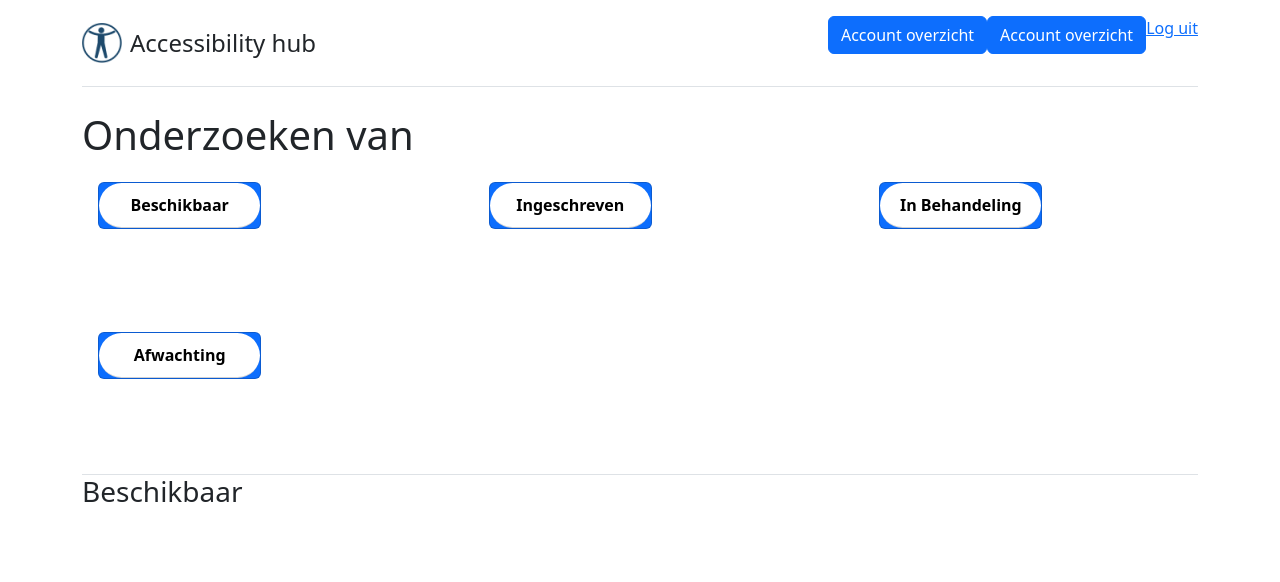
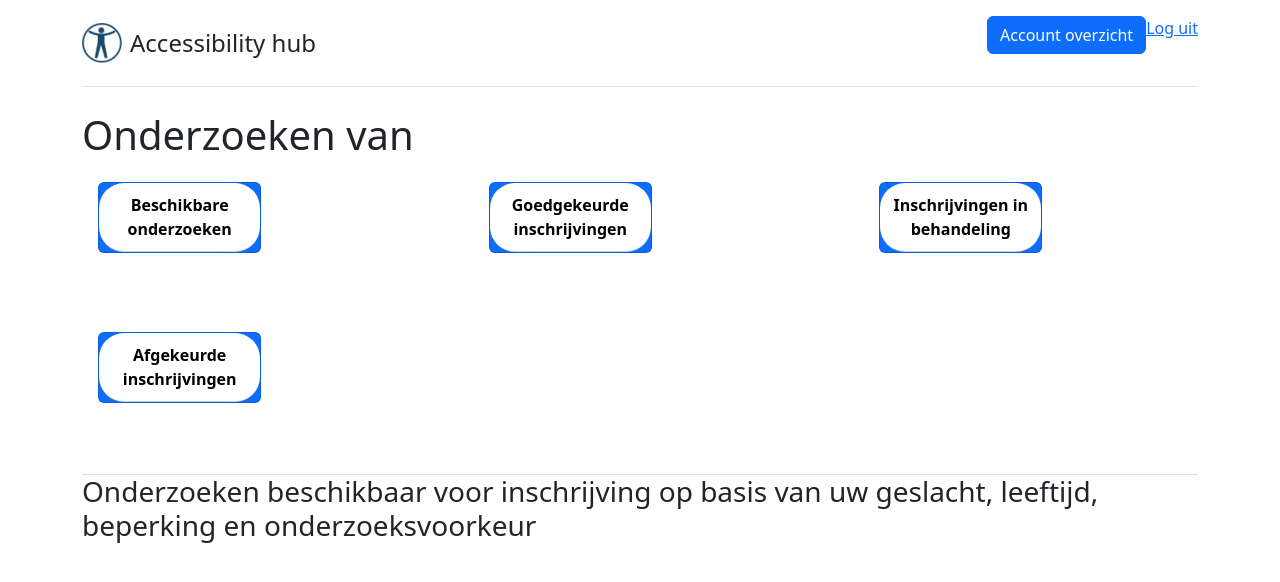
Before and after one commit to Wout-0981216/WP3-API-Testing, a Flask app: page /ervaringsdeskundige/onderzoek_overzicht in a window 1280 px wide. Shown: the top 582 px of the page. Run offline with Flask 3, Linux system fonts and the light colour scheme; the visitor is signed in with stand-in values (Sample User, id 1); data comes from the database, SQL or seed files in the repository; both versions use the stored data as it was after the commit; data that the repository does not hold is empty; some libraries are stand-ins or nearby versions.

Commit message:
Big changes to ervaringsdeskundige overview page

```diff
--- a/main/ervaringsdeskundige.py
+++ b/main/ervaringsdeskundige.py
@@ -14,7 +14,7 @@ def before_ervaringsdeskundige_request():
     flash('U bent niet bevoegd deze pagina te bekijken')
     return redirect(url_for('auth.index'))
 
-def gereigisteerde_onderzoek_belong_to_evd (onderzoed_id):
+def geregisteerde_onderzoek_belong_to_evd (onderzoed_id):
     gergesteerde_onderzoek = get_gere_onderzoek_by_evd_id(session['evd']["id"])
     for go in gergesteerde_onderzoek:
         if go["onderzoek_id"] == onderzoed_id:
@@ -33,27 +33,24 @@ def haal_onderzoek(status):
     # check if status is valie
     newStatus = 'beschikbaar' if status is None else str(status)
     if  newStatus == 'beschikbaar':
-      beschikbaarOnderzoeks = get_onderzoek( session["evd"],{'beschikbaar':True})
-      geregisteeredOnderzoek = get_geregisteered_onderzoek({'ervaringsdeskundige_id':session['evd']["id"] , 'status': 'beschikbaar'})
+      beschikbaarOnderzoeken = get_onderzoek(session["evd"])
+      geregisteeredOnderzoek = get_geregisteered_onderzoek(session['evd']["id"], status)
       # uitsluiten van geregisteeredOnderzoek
       ids_to_exclude = {obj["id"] for obj in geregisteeredOnderzoek}
-      result = [obj for obj in beschikbaarOnderzoeks if obj["id"] not in ids_to_exclude]
+      result = [obj for obj in beschikbaarOnderzoeken if obj["id"] not in ids_to_exclude]
       return jsonify(result)
     else:
-      onderzoeken = get_geregisteered_onderzoek({'ervaringsdeskundige_id':session['evd']["id"], 'status': newStatus})
+      onderzoeken = get_geregisteered_onderzoek(session['evd']["id"], newStatus)
       return jsonify(onderzoeken)
 
 @ervaringsdeskundige_blueprint.route('/ervaringsdeskundige/inschrijven_onderzoek', methods=['PUT', 'POST'])
 def inschrijven_onderzoek_route():
-    # TO DO get beheereder_id
-    # TO DO implementeer ervaringsdeskundige AUTH en beheereder
-    inschrijven_onderzoek(session['evd']["id"], request.json["id"], 1, 'nieuw', datetime.now() )
+    inschrijven_onderzoek(session['evd']["id"], request.json["id"], None, 'nieuw', None )
     return jsonify(request.json)
 
 @ervaringsdeskundige_blueprint.route('/ervaringsdeskundige/uitschrijven_onderzoek', methods=['PUT', 'POST'])
 def uitschrijven_onderzoek_route():
-    # check if the evd has access to the registed resarch
-    if gereigisteerde_onderzoek_belong_to_evd(request.json['id']):
+    if geregisteerde_onderzoek_belong_to_evd(request.json['id']):
         uitschrijven_onderzoek(request.json['id'])
         return jsonify(request.json)
     else: return render_template('login_evd.html')
--- a/main/static/javascript/ervaringsdeskundige.js
+++ b/main/static/javascript/ervaringsdeskundige.js
@@ -14,7 +14,7 @@ const getResearches = (type = 'beschikbaar') => {
     .then((jsonResponse) => {
       if (jsonResponse.length > 0) {
         console.log(jsonResponse);
-        console.log(JSON.stringify(jsonResponse) !== JSON.stringify(lastResponse[type]))
+        console.log(JSON.stringify(jsonResponse) == JSON.stringify(lastResponse[type]))
         if (JSON.stringify(jsonResponse) !== JSON.stringify(lastResponse[type])) {
           console.log("response");
           lastResponse[type] = jsonResponse;
@@ -22,11 +22,12 @@ const getResearches = (type = 'beschikbaar') => {
           $(`#aantal-${type}-onderzoeken`).text(lastResponse[type].length)
           console.log({ lastResponse });
           let listItems = '';
+          researchtype = type;
           lastResponse[type].forEach((element, index) => {
             let typeButton = type == 'beschikbaar' ? `<button  onclick='deelname(event)'
                           id=onderzoek-id-${element.id}
                           type="button" class="btn btn-primary">Inschrijven</button>
-                         ` : `<button  onclick='uitschrijven(event)'
+                         ` : `<button  onclick='uitschrijven(event, researchtype)'
                           id=onderzoek-id-${element.id}
                           type="button" class="btn btn-danger">Uitschrijven</button>
                          `
@@ -35,6 +36,14 @@ const getResearches = (type = 'beschikbaar') => {
                           <span><i> ${index + 1} <i/> ${element.titel} </span>
                           <div>
                               <p>${element.beschrijving}</p>
+                              <p>Beschikbaar van: ${element.datum_vanaf} tot: ${element.datum_tot}</p>
+                              <p>Onderzoekstype: ${element.type_onderzoek}</p>
+                              <p>Locatie: ${element.locatie}</p>
+                              <p>Leeftijds doelgroep: ${element.doelgroep_leeftijd_van}-${element.doelgroep_leeftijd_tot}</p>
+                              <p>Beperking doelgroep: ${element.doelgroep_beperking}</p>
+                              <p>Onderzoek van: ${element.organisatie_id}</p>
+                              <p>Met beloning: ${element.met_beloning}</p>
+                              <p>Beloning(indien van toepassing): ${element.beloning}</p>
                           </div>
                           ${typeButton}
                           </li>`
@@ -42,24 +51,30 @@ const getResearches = (type = 'beschikbaar') => {
           $(`#list-${type}`).html(listItems);
         }
       } else {
-        $(`#list-${type}`).html(`<li>No Research found </li>`);
+        $(`#list-${type}`).html(`<li> Geen onderzoeken gevonden </li>`);
       }
     })
     .catch((error) => { });
 };
 
-function uitschrijven() {
-  const resultConfirm = confirm("Bent u zeker! ");
+function uitschrijven(event, type) {
+  const resultConfirm = confirm("Weet u het zeker? ");
   console.log({ resultConfirm });
   if (event && event.target) {
     const id = event.target.id.replace('onderzoek-id-', '');
-    console.log(id);
-    const clickedResearch = lastResponse.geregisteered.filter((element) => {
+    console.log(type, event);
+
+    if (type ==  "nieuw"){response = lastResponse.nieuw}
+    else if(type == "goedgekeurd"){response = lastResponse.goedgekeurd}
+    else if(type == "afgekeurd"){response = lastResponse.afgekeurd};
+
+    const clickedResearch = response.filter((element) => {
       if (element.id == id) {
         return true;
       }
       return false;
     });
+
     console.log({ clickedResearch });
     $.ajax({
       url: "http://127.0.0.1:5000/ervaringsdeskundige/uitschrijven_onderzoek",
@@ -139,7 +154,7 @@ $(document).ready(() => {
     }
   }
 
-  const TAB_LIST = ["beschikbaar", "geregisteered", "afgekeurde", "afwachting"];
+  const TAB_LIST = ["beschikbaar", "goedgekeurd", "nieuw", "afgekeurd"];
   for (let i = 0; i < TAB_LIST.length; i++) {
     const tab = TAB_LIST[i];
     $(`#${tab}-href`).on("click", () => {
--- a/main/templates/onderzoek_overzicht.html
+++ b/main/templates/onderzoek_overzicht.html
@@ -1,10 +1,6 @@
 {% extends 'base.html' %} {% block head %}
 <link href="/static/css/ervaringsdeskundige.css" rel="stylesheet" />
 <script src="/static/javascript/ervaringsdeskundige.js"></script>
-{% endblock %}
-
-{% block header %}
-<a href="{{ url_for('ervaringsdeskundige.view_account_details') }}" class="btn btn-primary mb-3">Account overzicht</a>
 {% endblock %}
 
 {% block content %}
@@ -18,7 +14,7 @@
       <div class="col-md-4">
         <a href="#beschikbaar" id="beschikbaar-href" role="tab" data-toggle="tab" class="nav-link">
           <div class="card text-white bg-primary mb-3 clickable-card ">
-            <div class="card-header">Beschikbaar</div>
+            <div class="card-header">Beschikbare onderzoeken</div>
             <!-- <div class="card-body">
               <h5 class="card-title">Aantal Beschikbaar Onderzoeken: <span id="aantal-beschikbaar-onderzoeken">3</span>
               </h5>
@@ -28,9 +24,9 @@
       </div>
 
       <div class="col-md-4">
-        <a href="#geregisteered" id="geregisteered-href" role="tab" data-toggle="tab" class="nav-link">
+        <a href="#goedgekeurd" id="goedgekeurd-href" role="tab" data-toggle="tab" class="nav-link">
           <div class="card text-white bg-primary mb-3 clickable-card">
-            <div class="card-header">Ingeschreven</div>
+            <div class="card-header">Goedgekeurde inschrijvingen</div>
             <!-- <div class="card-body">
               <h5 class="card-title">Aantal Geregisteered (goedgekeured) onderzoeken: <span
                   id="aantal-gregisteered-onderzoeken">3</span></h5>
@@ -39,11 +35,10 @@
         </a>
       </div>
 
-
       <div class="col-md-4">
-        <a href="#afgekeurde" id="afgekeurde-href" role="tab" data-toggle="tab" class="nav-link">
+        <a href="#nieuw" id="nieuw-href" role="tab" data-toggle="tab" class="nav-link">
           <div class="card text-white bg-primary mb-3 clickable-card">
-            <div class="card-header">In Behandeling</div>
+            <div class="card-header">Inschrijvingen in behandeling</div>
             <!-- <div class="card-body">
               <h5 class="card-title">Aantal afgekeurde (goedgekeured) onderzoeken: <span
                   id="aantal-afgekeurde-onderzoeken">3</span></h5>
@@ -52,13 +47,10 @@
         </a>
       </div>
 
-
-
-
       <div class="col-md-4">
-        <a href="#afwachting" id="afwachting-href" role="tab" data-toggle="tab" class="nav-link">
+        <a href="#afgekeurd" id="afgekeurd-href" role="tab" data-toggle="tab" class="nav-link">
           <div class="card text-white bg-primary mb-3 clickable-card">
-            <div class="card-header">Afwachting</div>
+            <div class="card-header">Afgekeurde inschrijvingen</div>
             <!-- <div class="card-body">
               <h5 class="card-title">Aantal afwachting (goedgekeured) onderzoeken: <span
                   id="aantal-afwachting-onderzoeken">3</span></h5>
@@ -66,40 +58,32 @@
           </div>
         </a>
       </div>
-
-
     </ul>
-
-
 
     <div class="tab-content">
       <div class="tab-pane active" role="tabpanel" id="beschikbaar">
-        <h3> Beschikbaar </h3>
+        <h3> Onderzoeken beschikbaar voor inschrijving op basis van uw geslacht, leeftijd, beperking en onderzoeksvoorkeur </h3>
 
         <ul id="list-beschikbaar">
         </ul>
       </div>
-      <div class="tab-pane" role="tabpanel" id="geregisteered">
-        <h3> Geregisteered </h3>
-        <ul id="list-geregisteered">
+      <div class="tab-pane" role="tabpanel" id="goedgekeurd">
+        <h3> Inschrijvingen goedgekeurd door een beheerder </h3>
+        <ul id="list-goedgekeurd">
         </ul>
       </div>
 
-      <div class="tab-pane" role="tabpanel" id="afgekeurde">
-        <h3> Afgekeurde </h3>
-        <ul id="list-afgekeurde">
+      <div class="tab-pane" role="tabpanel" id="nieuw">
+        <h3> Inschrijvingen in afwachting van goedkeuring door een beheerder </h3>
+        <ul id="list-nieuw">
         </ul>
       </div>
 
-
-      <div class="tab-pane" role="tabpanel" id="afwachting">
-        <h3> Afwachting </h3>
-        <ul id="list-afwachting">
+      <div class="tab-pane" role="tabpanel" id="afgekeurd">
+        <h3> Inschrijvingen afgekeurd door een beheerder </h3>
+        <ul id="list-afgekeurd">
         </ul>
       </div>
-
-
-
     </div>
   </div>
 </div>
```
Also changed, not shown: main/database_functions.py (+29 -22 lines), main/lib/database/database.db.
